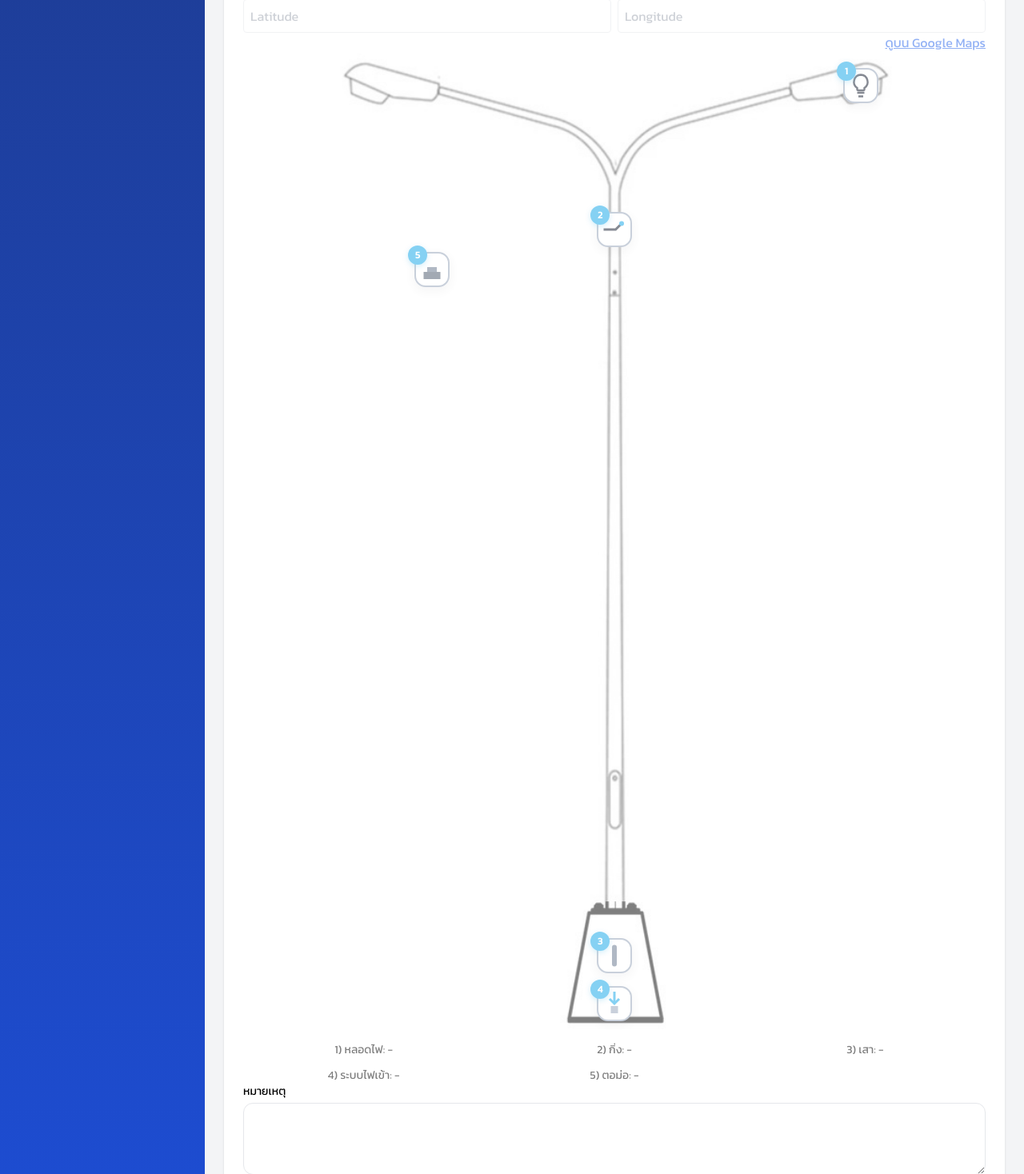
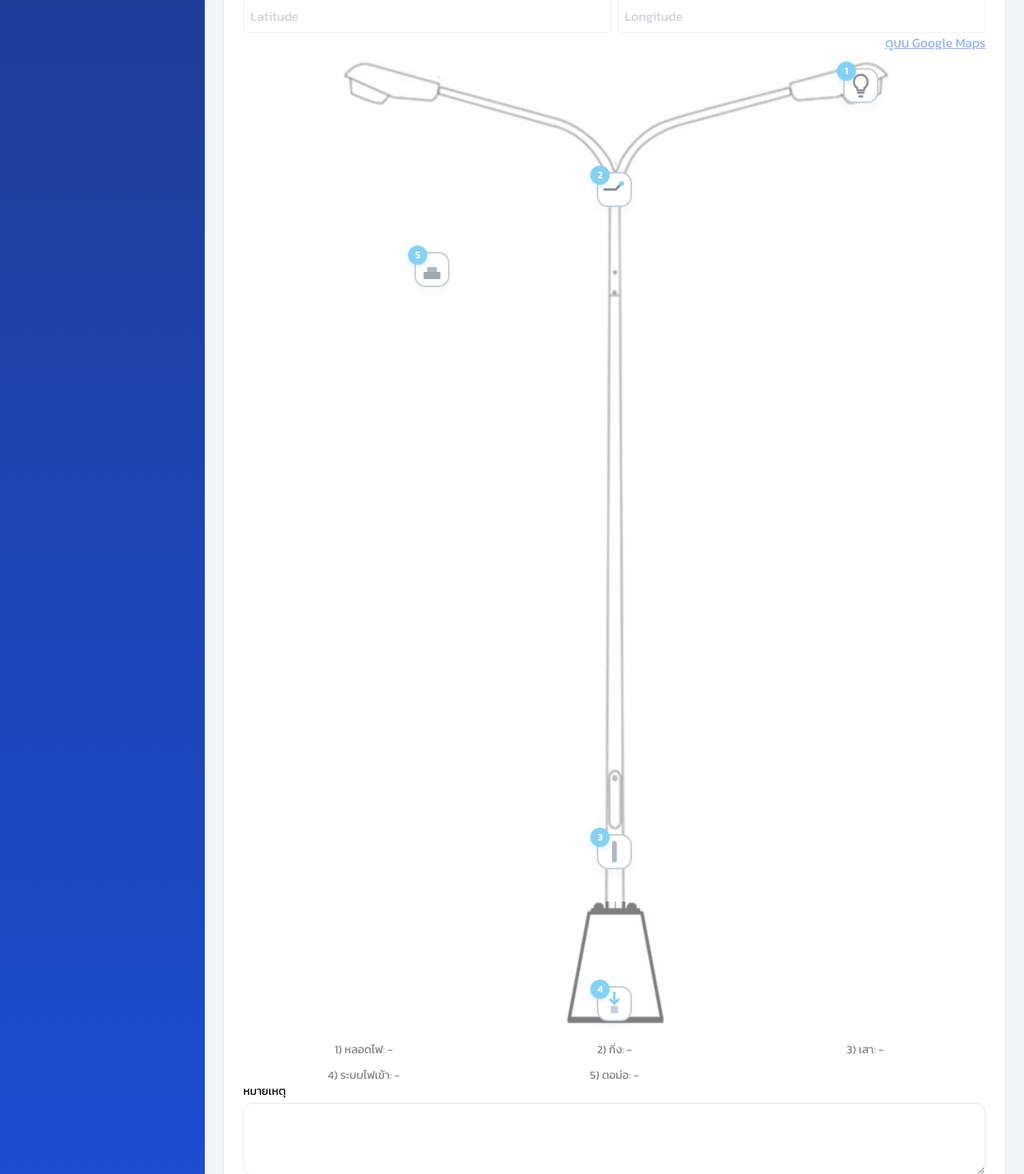
Before and after one commit to bellz1601/sorry, a Flask app: page /dashboard in a window 1280 px wide. Shown: the part 435-1903 px from the top of the page at 80% size. Run offline with Flask 3, Linux system fonts and the light colour scheme; the visitor is signed in with stand-in values (Sample User, id 1); data that the repository does not hold is empty; some libraries are stand-ins or nearby versions.

Commit message:
Update dashboard.html

```diff
--- a/templates/dashboard.html
+++ b/templates/dashboard.html
@@ -97,7 +97,7 @@ focus:outline-none focus:ring-0 focus:border-slate-300">
 
       <!-- 2) โครงสร้างเสา -->
 <button type="button" data-part="pole"
-  class="icon-btn absolute top-[200px] left-1/2 -translate-x-1/2"
+  class="icon-btn absolute top-[150px] left-1/2 -translate-x-1/2"
   title="2) กิ่ง" aria-label="กิ่ง">
   <span class="badge">2</span>
 
@@ -108,7 +108,7 @@ focus:outline-none focus:ring-0 focus:border-slate-300">
 </button>
 <!-- 3) สายไฟ -->
 <button type="button" data-part="wiring"
-  class="icon-btn absolute bottom-[70px] left-1/2 -translate-x-1/2"
+  class="icon-btn absolute bottom-[200px] left-1/2 -translate-x-1/2"
   title="3) เสา" aria-label="เสา">
   <span class="badge">3</span>
 
```
